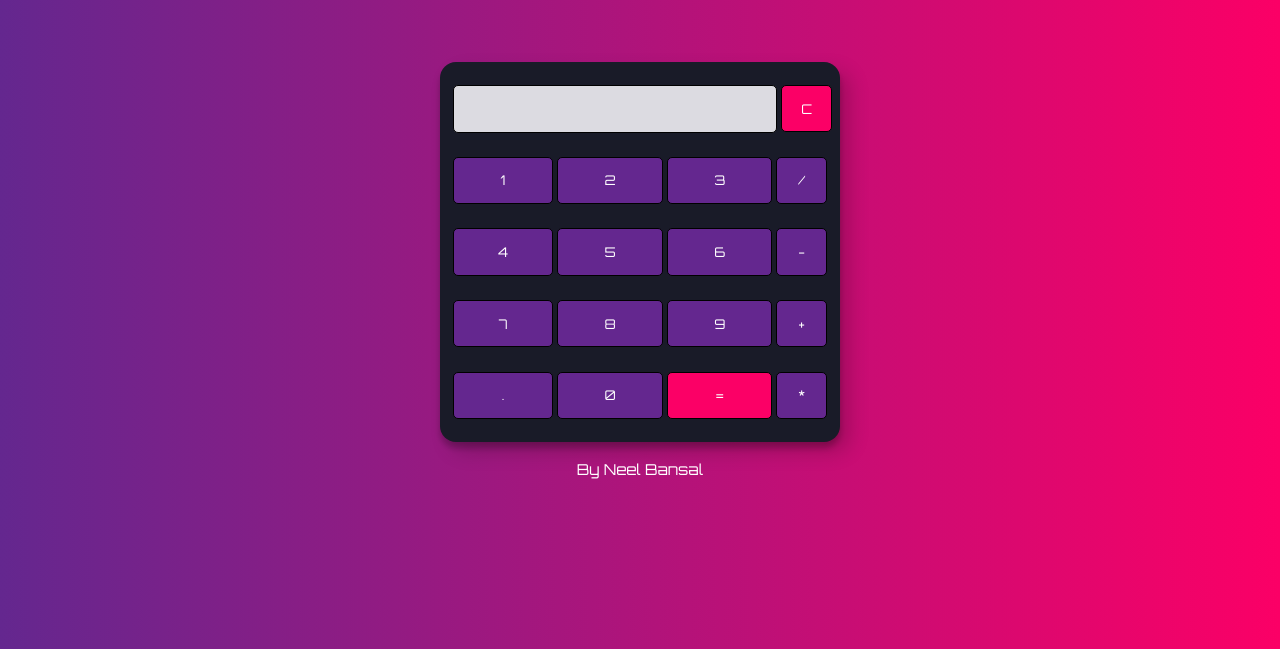
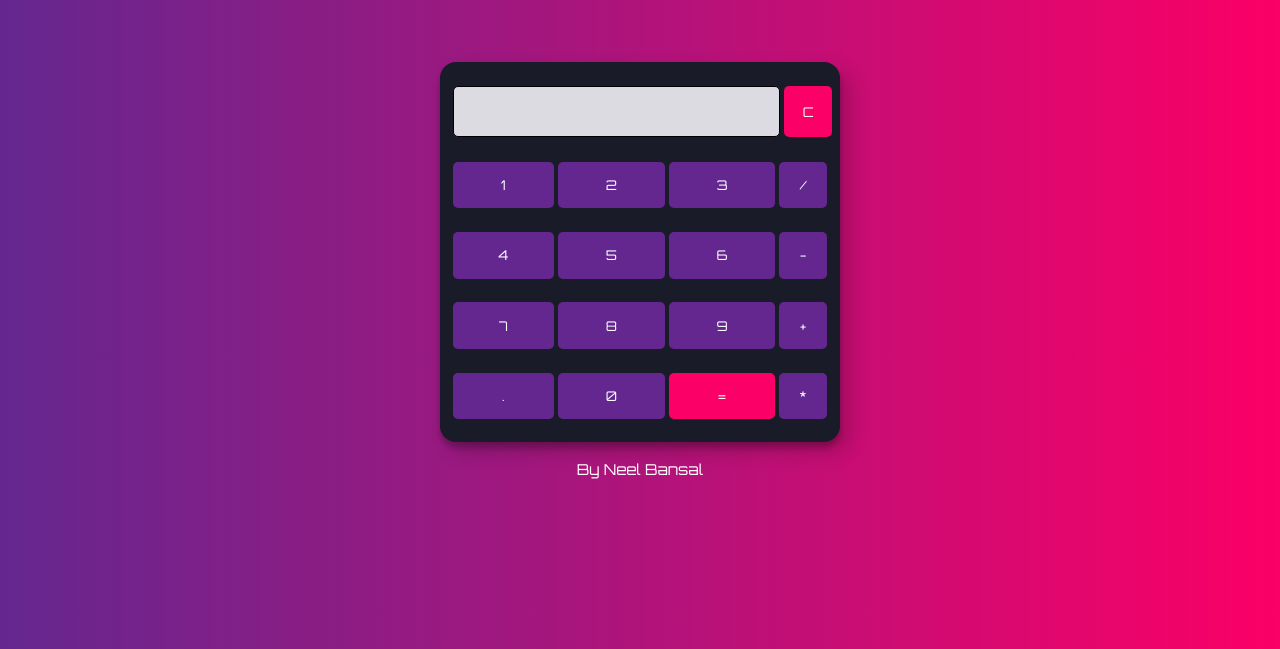
Before and after one commit to NPX2218/Simple-JavaScript-Calculator, a plain HTML site: page index.html in a window 1280 px wide. Shown: the part 151-800 px from the top of the page. Drawn offline with Linux system fonts and the light colour scheme.

Commit message:
Update styles.css

```diff
--- a/static/css/styles.css
+++ b/static/css/styles.css
@@ -36,7 +36,7 @@ html {
   font-family: "Orbitron", sans-serif;
   background-color: #64278f;
   color: white;
-  border: solid black 0.5px;
+  border: 0px;
   width: 100%;
   border-radius: 5px;
   height: 70%;
@@ -82,7 +82,7 @@ a {
   font-family: "Orbitron", sans-serif;
   background-color: #fb0066;
   color: white;
-  border: solid black 0.5px;
+  border: 0px;
   width: 100%;
   border-radius: 5px;
   height: 70%;
```
